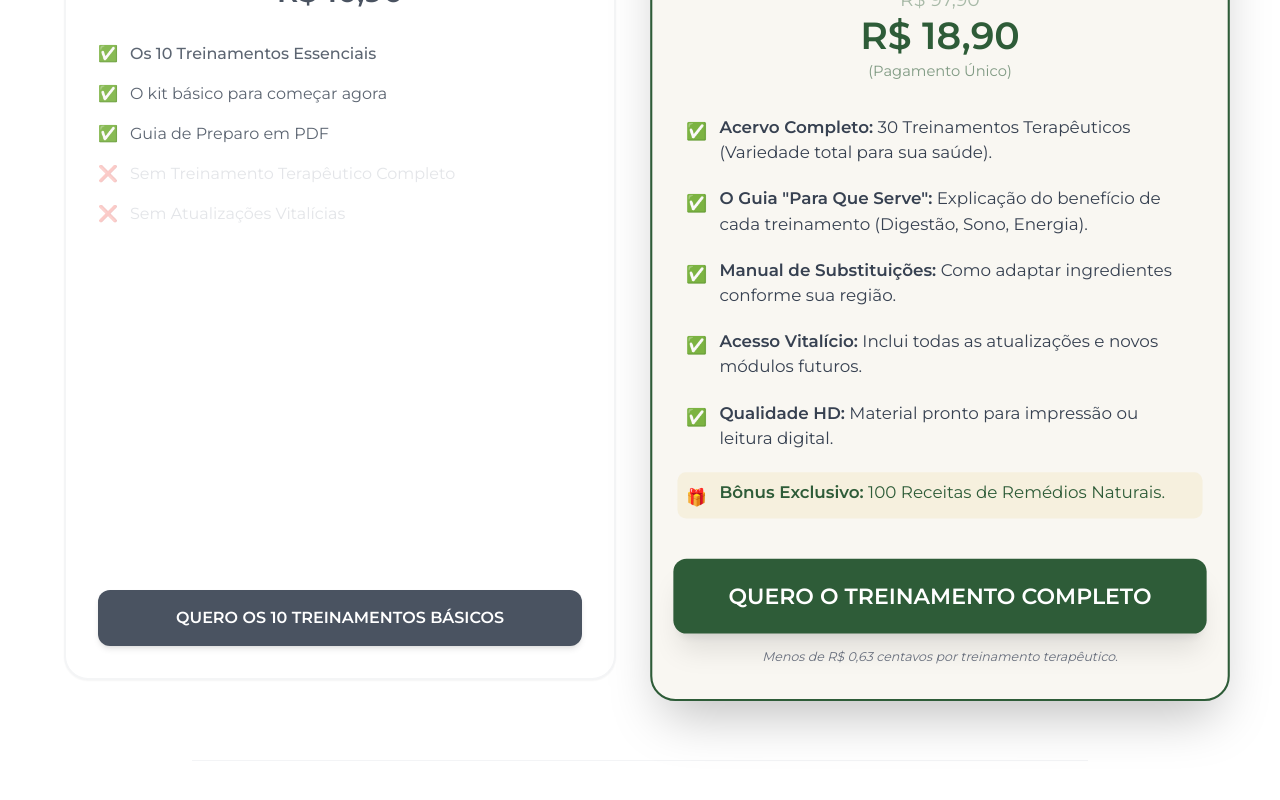
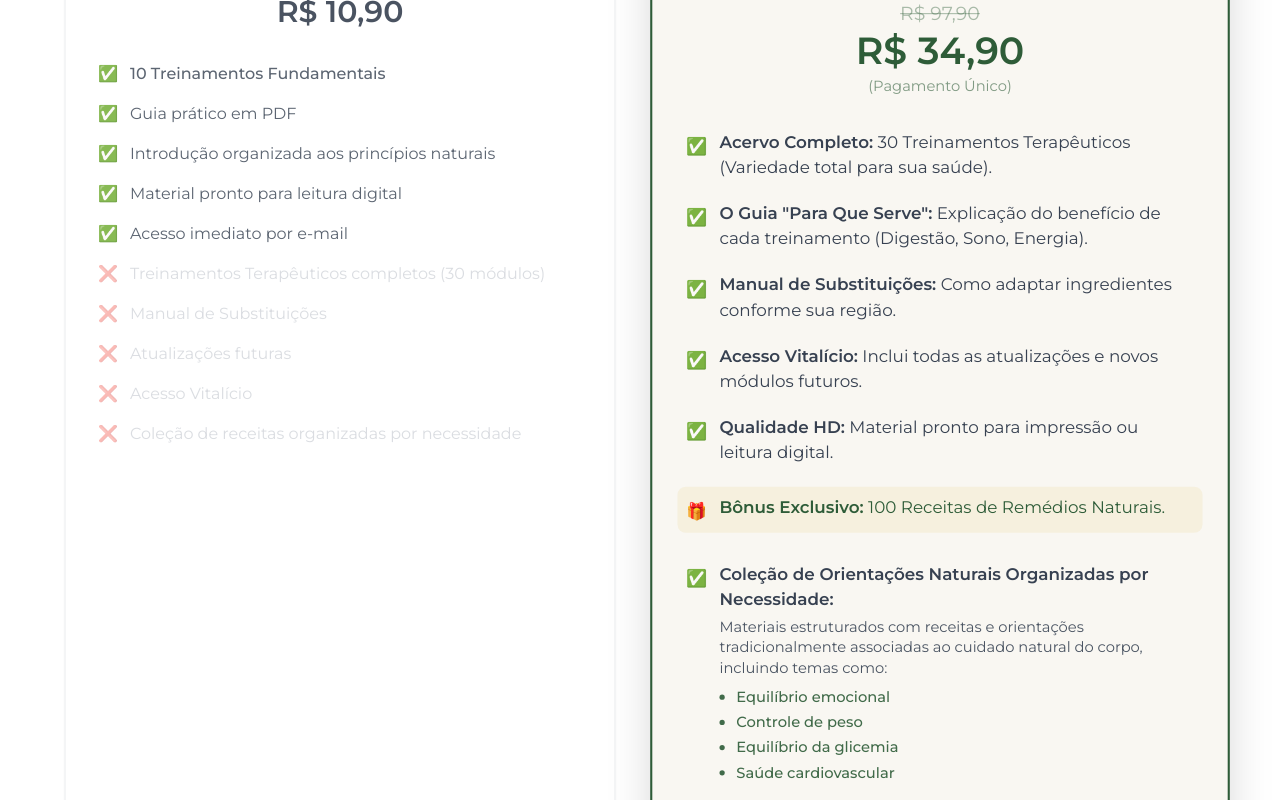
Before and after one commit to Jhonny2809/Protocolo-do-Eden, a React (Vite) app: page / in a window 1280 px wide. Shown: the part 6040-6840 px from the top of the page. Built offline with nearby package versions, Linux system fonts and the light colour scheme; a web font is replaced by a local one.

Commit message:
feat(Offers): Improve URL parameter handling for purchases
Refactors the `handlePurchase` function to robustly manage URL parameters, ensuring UTM tracking information is correctly appended to checkout URLs. This change enhances the preservation of campaign data across redirects.

```diff
--- a/components/Offers.tsx
+++ b/components/Offers.tsx
@@ -1,37 +1,74 @@
-import React from 'react';
+import React, { useState } from 'react';
 
 export const Offers: React.FC = () => {
+  const [showUpsell, setShowUpsell] = useState(false);
+
   /**
    * Função para processar a compra e garantir que os parâmetros de URL (UTMs)
    * sejam repassados para a página de checkout.
-   * Adicionado e.stopPropagation() para evitar erros de referência circular com pixels de rastreamento.
    */
-  const handlePurchase = (e: React.MouseEvent, baseUrl: string) => {
-    e.stopPropagation();
+  const handlePurchase = (baseUrl: string) => {
+    try {
+      // Cria um objeto URL a partir da URL base (destino)
+      // Isso garante que a manipulação de query strings seja feita corretamente
+      const urlObj = new URL(baseUrl);
 
-    // Captura os parâmetros atuais da URL (ex: ?utm_source=facebook&utm_medium=cpc...)
+      // Captura os parâmetros atuais da janela (ex: ?utm_source=facebook&utm_medium=cpc...)
+      const currentParams = new URLSearchParams(window.location.search);
+
+      // Itera sobre os parâmetros atuais e os adiciona à URL de destino
+      currentParams.forEach((value, key) => {
+        // Adiciona ou atualiza o parâmetro na URL de destino
+        // Isso garante que os UTMs da campanha atual sejam preservados
+        urlObj.searchParams.set(key, value);
+      });
+
+      // Abre a URL final em uma nova aba
+      window.open(urlObj.toString(), '_blank');
+
+    } catch (error) {
+      console.error("Erro ao processar URL:", error);
+      // Fallback simples caso algo falhe na API de URL (segurança)
       const currentSearchParams = window.location.search;
-
       let finalUrl = baseUrl;
 
       if (currentSearchParams) {
-      // Remove o '?' inicial se existir para evitar duplicação
         const cleanParams = currentSearchParams.startsWith('?')
           ? currentSearchParams.substring(1)
           : currentSearchParams;
-
-      // Verifica se a URL base já contém parâmetros
         const separator = baseUrl.includes('?') ? '&' : '?';
-
         finalUrl = `${baseUrl}${separator}${cleanParams}`;
       }
 
-    // Abre a URL final em uma nova aba
       window.open(finalUrl, '_blank');
+    }
+  };
+
+  const handleBasicClick = (e: React.MouseEvent) => {
+    e.stopPropagation();
+    setShowUpsell(true);
+  };
+
+  const handleDeclineUpsell = () => {
+    setShowUpsell(false);
+    // Redireciona para a oferta original de 10,90
+    handlePurchase('https://pay.cakto.com.br/39bv9i9');
+  };
+
+  const handleAcceptUpsell = () => {
+    setShowUpsell(false);
+    // Redireciona para a nova oferta de 24,90
+    handlePurchase('https://pay.cakto.com.br/zsbfqhz');
+  };
+
+  // Direct purchase for the standard complete button (R$ 34,90)
+  const handleCompleteClick = (e: React.MouseEvent) => {
+    e.stopPropagation();
+    handlePurchase('https://pay.cakto.com.br/yhbzejf_699133');
   };
 
   return (
-    <section id="offers" className="bg-white py-24 px-6">
+    <section id="offers" className="bg-white py-24 px-6 relative">
       <div className="max-w-6xl mx-auto text-center mb-16">
         <h2 className="text-4xl text-[#2E5C38] font-bold mb-4">Escolha Como Começar Sua Reforma</h2>
         <p className="text-gray-500 font-light max-w-2xl mx-auto">
@@ -40,11 +77,12 @@ export const Offers: React.FC = () => {
       </div>
 
       <div className="max-w-6xl mx-auto grid grid-cols-1 md:grid-cols-2 gap-12 items-start mb-20">
-        {/* Package 1: PACOTE DEGUSTAÇÃO */}
+        {/* Package 1: PLANO ESSENCIAL */}
         <div className="bg-white border-2 border-gray-100 p-8 rounded-3xl shadow-sm flex flex-col h-full opacity-90 transition-all hover:border-gray-200">
           <div className="text-center mb-8">
-            <h3 className="text-xl font-bold tracking-widest text-gray-500 uppercase mb-2">Pacote Degustação</h3>
-            <p className="text-gray-400 font-light mb-4">Para Iniciantes</p>
+            <h3 className="text-xl font-bold tracking-widest text-gray-500 uppercase mb-2">Plano Essencial</h3>
+            <p className="text-gray-400 font-light mb-1">Para Iniciantes</p>
+            <p className="text-xs text-gray-400 mb-4">Indicado para quem deseja começar de forma simples.</p>
             <div className="text-gray-400 line-through text-lg">R$ 29,90</div>
             <div className="text-3xl font-bold text-gray-700">R$ 10,90</div>
           </div>
@@ -52,31 +90,53 @@ export const Offers: React.FC = () => {
           <ul className="space-y-4 mb-10 flex-grow text-left">
             <li className="flex items-center gap-3">
               <span className="text-green-500">✅</span>
-              <span className="text-gray-600 font-medium">Os 10 Treinamentos Essenciais</span>
+              <span className="text-gray-600 font-medium">10 Treinamentos Fundamentais</span>
             </li>
             <li className="flex items-center gap-3">
               <span className="text-green-500">✅</span>
-              <span className="text-gray-600">O kit básico para começar agora</span>
+              <span className="text-gray-600">Guia prático em PDF</span>
             </li>
             <li className="flex items-center gap-3">
               <span className="text-green-500">✅</span>
-              <span className="text-gray-600">Guia de Preparo em PDF</span>
+              <span className="text-gray-600">Introdução organizada aos princípios naturais</span>
             </li>
-            <li className="flex items-center gap-3 opacity-30">
+            <li className="flex items-center gap-3">
+              <span className="text-green-500">✅</span>
+              <span className="text-gray-600">Material pronto para leitura digital</span>
+            </li>
+            <li className="flex items-center gap-3">
+              <span className="text-green-500">✅</span>
+              <span className="text-gray-600">Acesso imediato por e-mail</span>
+            </li>
+
+            {/* Excluded items */}
+            <li className="flex items-center gap-3 opacity-40">
               <span className="text-red-400">❌</span>
-              <span className="text-gray-400">Sem Treinamento Terapêutico Completo</span>
+              <span className="text-gray-400">Treinamentos Terapêuticos completos (30 módulos)</span>
             </li>
-            <li className="flex items-center gap-3 opacity-30">
+            <li className="flex items-center gap-3 opacity-40">
               <span className="text-red-400">❌</span>
-              <span className="text-gray-400">Sem Atualizações Vitalícias</span>
+              <span className="text-gray-400">Manual de Substituições</span>
+            </li>
+            <li className="flex items-center gap-3 opacity-40">
+              <span className="text-red-400">❌</span>
+              <span className="text-gray-400">Atualizações futuras</span>
+            </li>
+            <li className="flex items-center gap-3 opacity-40">
+              <span className="text-red-400">❌</span>
+              <span className="text-gray-400">Acesso Vitalício</span>
+            </li>
+            <li className="flex items-center gap-3 opacity-40">
+              <span className="text-red-400">❌</span>
+              <span className="text-gray-400">Coleção de receitas organizadas por necessidade</span>
             </li>
           </ul>
 
           <button
-            onClick={(e) => handlePurchase(e, 'https://pay.cakto.com.br/39bv9i9')}
-            className="w-full bg-gray-700 hover:bg-gray-800 text-white py-4 rounded-xl font-bold transition-all shadow-md"
+            onClick={handleBasicClick}
+            className="w-full bg-white border-2 border-gray-200 hover:bg-gray-50 text-gray-500 py-4 rounded-xl font-bold transition-all shadow-sm"
           >
-            QUERO OS 10 TREINAMENTOS BÁSICOS
+            QUERO O PLANO BÁSICO
           </button>
         </div>
 
@@ -88,9 +148,10 @@ export const Offers: React.FC = () => {
 
           <div className="text-center mt-6 mb-8">
             <h3 className="text-2xl font-bold tracking-widest text-[#2E5C38] uppercase mb-2">O Treinamento Completo</h3>
-            <p className="text-[#2E5C38]/70 font-light mb-4">Ideal para quem deseja aplicar os princípios com clareza, segurança e simplicidade no dia a dia.</p>
+            <p className="text-[#2E5C38]/70 font-light mb-1">Para quem deseja aplicar com estrutura e profundidade.</p>
+            <p className="text-[#2E5C38] font-medium mb-4 text-sm">A opção ideal para quem deseja aplicar os princípios sem limitações.</p>
             <div className="text-[#2E5C38]/40 line-through text-lg">R$ 97,90</div>
-            <div className="text-4xl font-bold text-[#2E5C38]">R$ 18,90</div>
+            <div className="text-4xl font-bold text-[#2E5C38]">R$ 34,90</div>
             <p className="text-[#2E5C38]/60 text-sm mt-1">(Pagamento Único)</p>
           </div>
 
@@ -119,16 +180,31 @@ export const Offers: React.FC = () => {
               <span className="mt-1">🎁</span>
               <span className="text-[#2E5C38]"><strong>Bônus Exclusivo:</strong> 100 Receitas de Remédios Naturais.</span>
             </li>
+            <li className="flex items-start gap-3 pt-2">
+              <span className="mt-1">✅</span>
+              <div>
+                <strong>Coleção de Orientações Naturais Organizadas por Necessidade:</strong>
+                <p className="text-sm mt-1 mb-2 text-gray-600 leading-snug">
+                  Materiais estruturados com receitas e orientações tradicionalmente associadas ao cuidado natural do corpo, incluindo temas como:
+                </p>
+                <ul className="list-disc pl-4 text-sm text-[#2E5C38] space-y-1 font-medium opacity-90">
+                  <li>Equilíbrio emocional</li>
+                  <li>Controle de peso</li>
+                  <li>Equilíbrio da glicemia</li>
+                  <li>Saúde cardiovascular</li>
+                </ul>
+              </div>
+            </li>
           </ul>
 
           <button
-            onClick={(e) => handlePurchase(e, 'https://pay.cakto.com.br/yhbzejf_699133')}
+            onClick={handleCompleteClick}
             className="w-full bg-[#2E5C38] hover:bg-[#1f3f26] text-white py-5 rounded-xl text-xl font-bold shadow-xl animate-pulse-soft transition-all"
           >
             QUERO O TREINAMENTO COMPLETO
           </button>
-          <p className="text-center text-xs text-gray-500 mt-4 italic">
-            Menos de R$ 0,63 centavos por treinamento terapêutico.
+          <p className="text-center text-sm text-[#2E5C38] mt-4 font-semibold">
+            Por apenas R$ 24,00 a mais, você desbloqueia o método completo.
           </p>
         </div>
       </div>
@@ -209,6 +285,66 @@ export const Offers: React.FC = () => {
           Essa opção é indicada para quem deseja seguir os princípios com orientação prática, sem precisar descobrir tudo sozinho.
         </p>
       </div>
+
+      {/* UPSELL POPUP: ESTILO RACIONAL E ELEGANTE */}
+      {showUpsell && (
+        <div className="fixed inset-0 z-50 flex items-center justify-center p-4 bg-black/60 backdrop-blur-sm animate-in fade-in duration-300">
+          <div className="bg-white rounded-2xl shadow-2xl max-w-md w-full overflow-hidden border border-[#D4AF37]/30 p-8 relative animate-in zoom-in-95 duration-300">
+
+            {/* Header */}
+            <div className="text-center mb-6">
+              <h3 className="text-2xl text-[#2E5C38] font-bold font-serif mb-2">
+                Antes de continuar...
+              </h3>
+              <p className="text-gray-600 font-medium">
+                Você realmente deseja apenas o acesso inicial?
+              </p>
+            </div>
+
+            {/* Body/Comparison */}
+            <div className="mb-6 bg-[#F9F7F2] p-6 rounded-xl border border-gray-100">
+               <p className="text-gray-700 text-sm mb-4 leading-relaxed">
+                 Por apenas <span className="font-bold text-[#2E5C38]">R$ 14,00 a mais</span>, você desbloqueia o Treinamento Completo com:
+               </p>
+               <ul className="space-y-2 text-sm text-gray-600">
+                  <li className="flex gap-2 items-center"><span className="text-green-600">✔</span> 30 Treinamentos Terapêuticos</li>
+                  <li className="flex gap-2 items-center"><span className="text-green-600">✔</span> Manual de Substituições</li>
+                  <li className="flex gap-2 items-center"><span className="text-green-600">✔</span> Atualizações futuras</li>
+                  <li className="flex gap-2 items-center"><span className="text-green-600">✔</span> Acesso Vitalício</li>
+                  <li className="flex gap-2 items-center"><span className="text-green-600">✔</span> Coleção de receitas organizadas por necessidade</li>
+               </ul>
+            </div>
+
+            {/* Price */}
+            <div className="text-center mb-6">
+               <div className="flex items-center justify-center gap-3">
+                  <span className="text-gray-400 line-through text-sm">De R$ 34,90</span>
+                  <span className="text-2xl font-bold text-[#2E5C38]">Por R$ 24,90</span>
+               </div>
+               <p className="text-xs text-gray-400 mt-1 italic">
+                 Upgrade disponível somente neste momento.
+               </p>
+            </div>
+
+            {/* Buttons */}
+            <div className="space-y-3">
+              <button
+                onClick={handleAcceptUpsell}
+                className="w-full bg-[#2E5C38] hover:bg-[#1f3f26] text-white py-3.5 rounded-lg font-bold shadow-md transition-all"
+              >
+                Sim, quero o acesso completo por R$ 24,90
+              </button>
+              <button
+                onClick={handleDeclineUpsell}
+                className="w-full text-gray-400 hover:text-gray-600 text-sm underline decoration-gray-300 transition-colors"
+              >
+                Não, quero continuar com o plano essencial de R$ 10,90
+              </button>
+            </div>
+
+          </div>
+        </div>
+      )}
     </section>
   );
 };
```
Lines whose indentation alone changed are shown as unchanged.
